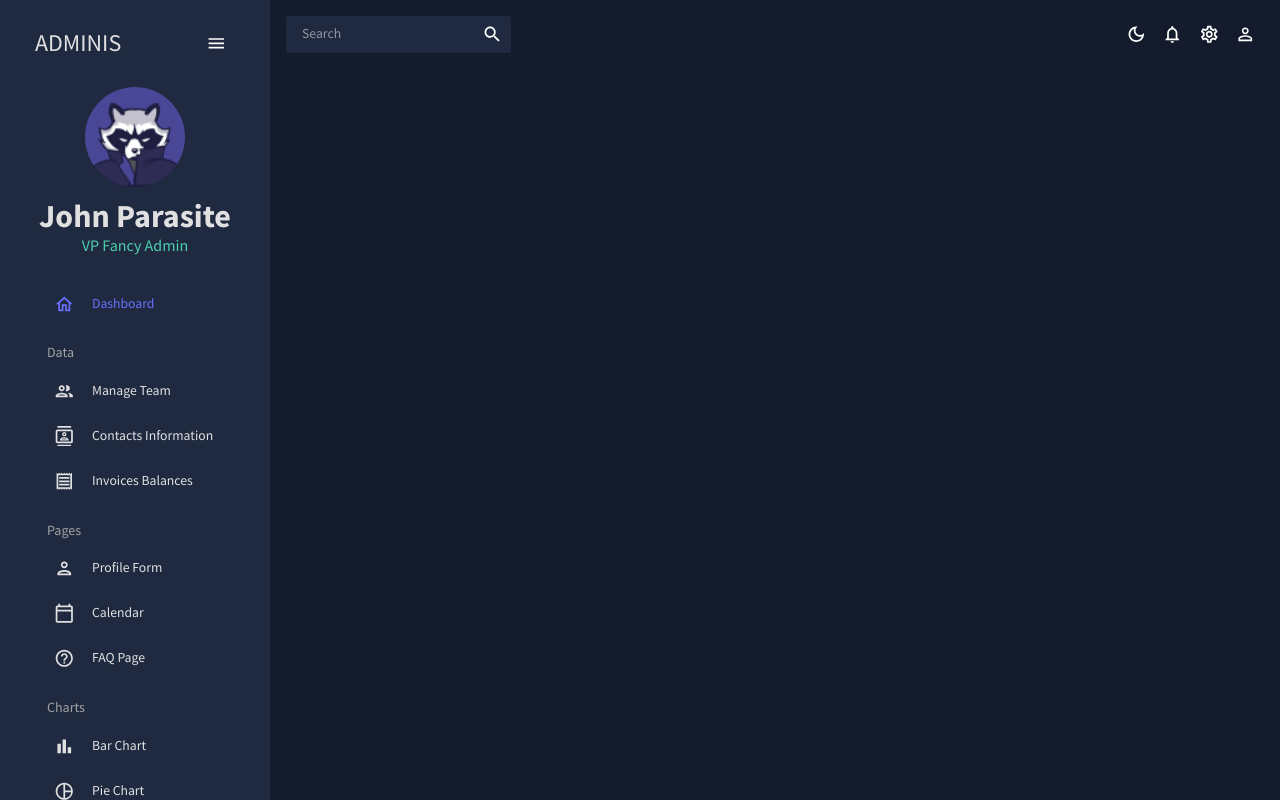
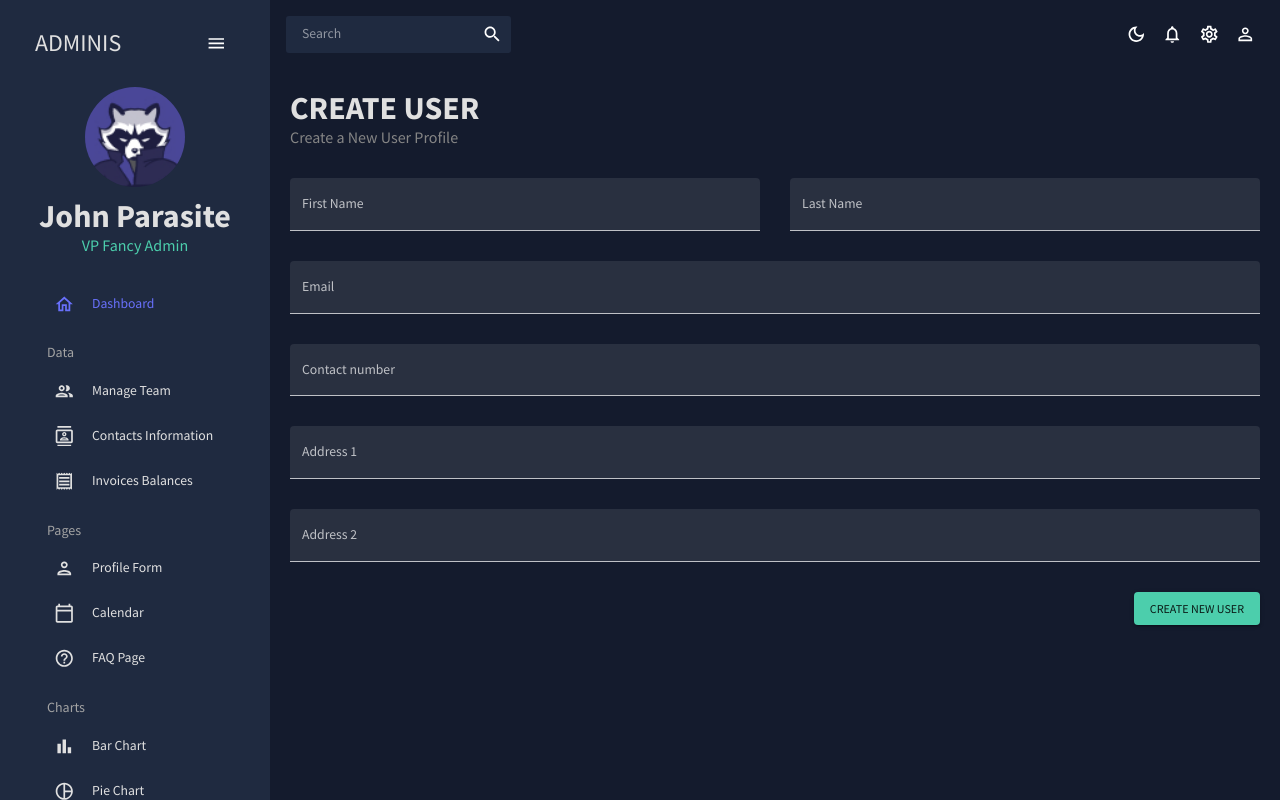
Before and after one commit to JohnTheParasite/React-Dashboard, a React (Vite) app: page /newuser in a window 1280 px wide. Built offline with nearby package versions, Linux system fonts and the light colour scheme.

Commit message:
feat: fixed userCreation page

```diff
--- a/src/App.jsx
+++ b/src/App.jsx
@@ -7,8 +7,8 @@ import Dashboard from './pages/dashboard';
 import Team from './pages/team';
 import Contacts from './pages/contacts';
 import Invoices from './pages/invoices';
+import UserCreation from './pages/userCreation';
 // import Bar from './pages/bar';
-import Form from './pages/form';
 // import Line from './pages/line';
 // import Pie from './pages/pie';
 // import FAQ from './pages/faq';
@@ -32,7 +32,7 @@ function App() {
               <Route path="/team" element={<Team />} />
               <Route path="/contacts" element={<Contacts />} />
               <Route path="/invoices" element={<Invoices />} />
-              <Route path="/form" element={<Form />} />
+              <Route path="/newuser" element={<UserCreation />} />
               {/* <Route path="/bar" element={<Bar />} /> */}
               {/* <Route path="/pie" element={<Pie />} /> */}
               {/* <Route path="/line" element={<Line />} /> */}
--- a/src/pages/form/Form.jsx
+++ /dev/null
@@ -1,159 +0,0 @@
-import { Box, Button, TextField } from '@mui/material';
-import { Formik } from 'formik';
-import * as yup from 'yup';
-import useMediaQuery from '@mui/material/useMediaQuery';
-import Header from '../../components/Header';
-
-const initialValues = {
-  firstName: '',
-  lastName: '',
-  email: '',
-  contact: '',
-  address1: '',
-  address2: '',
-};
-
-const phoneRegExp =
-  /^((\\+[1-9]{1,4}[ \\-]*)|(\\([0-9]{2,3}\\)[ \\-]*)|([0-9]{2,4})[ \\-]*)*?[0-9]{3,4}?[ \\-]*[0-9]{3,4}?$/;
-
-const userSchema = yup.object().shape({
-  firstName: yup.string().required('required'),
-  lastName: yup.string().required('required'),
-  email: yup.string().email('invalid email').required('required'),
-  contact: yup
-    .string()
-    .matches(phoneRegExp, 'Phone number is not valid')
-    .required('required'),
-  address1: yup.string().required('required'),
-  address2: yup.string().required('required'),
-});
-
-const Form = () => {
-  const isNonMobile = useMediaQuery('(min-width:600px)');
-
-  const handleFormSubmit = (values) => {
-    console.log('~values', values);
-  };
-
-  return (
-    <Box m="20px">
-      <Header title="CREATE USER" subtitle="Create a New User Profile" />
-      <Formik
-        onSubmit={handleFormSubmit}
-        initialValues={initialValues}
-        validationSchema={userSchema}
-      >
-        {({
-          values,
-          errors,
-          touched,
-          handleBlur,
-          handleChange,
-          handleSubmit,
-        }) => (
-          <form onSubmit={handleSubmit}>
-            <Box
-              display="grid"
-              gap="30px"
-              gridTemplateColumns="repeat(4, minmax(0, 1fr))"
-              sx={{
-                '& > div': { gridColumn: isNonMobile ? undefined : 'span 4' },
-              }}
-            >
-              <TextField
-                fullWidth
-                variant="filled"
-                type="text"
-                label="First Name"
-                onBlur={handleBlur}
-                onChange={handleChange}
-                value={values.firstName}
-                name="firstName"
-                error={!!touched.firstName && !!errors.firstName}
-                helperText={touched.firstName && errors.firstName}
-                sx={{ gridColumn: 'span 2' }}
-              />
-
-              <TextField
-                fullWidth
-                variant="filled"
-                type="text"
-                label="Last Name"
-                onBlur={handleBlur}
-                onChange={handleChange}
-                value={values.lastName}
-                name="lastName"
-                error={!!touched.lastName && !!errors.lastName}
-                helperText={touched.lastName && errors.lastName}
-                sx={{ gridColumn: 'span 2' }}
-              />
-
-              <TextField
-                fullWidth
-                variant="filled"
-                type="text"
-                label="Email"
-                onBlur={handleBlur}
-                onChange={handleChange}
-                value={values.email}
-                name="email"
-                error={!!touched.email && !!errors.email}
-                helperText={touched.email && errors.email}
-                sx={{ gridColumn: 'span 4' }}
-              />
-
-              <TextField
-                fullWidth
-                variant="filled"
-                type="text"
-                label="Contact number"
-                onBlur={handleBlur}
-                onChange={handleChange}
-                value={values.contact}
-                name="contact"
-                error={!!touched.contact && !!errors.contact}
-                helperText={touched.contact && errors.contact}
-                sx={{ gridColumn: 'span 4' }}
-              />
-
-              <TextField
-                fullWidth
-                variant="filled"
-                type="text"
-                label="Address 1"
-                onBlur={handleBlur}
-                onChange={handleChange}
-                value={values.address1}
-                name="address1"
-                error={!!touched.contact && !!errors.address1}
-                helperText={touched.address1 && errors.address1}
-                sx={{ gridColumn: 'span 4' }}
-              />
-
-              <TextField
-                fullWidth
-                variant="filled"
-                type="text"
-                label="Address 2"
-                onBlur={handleBlur}
-                onChange={handleChange}
-                value={values.address2}
-                name="address2"
-                error={!!touched.address2 && !!errors.address2}
-                helperText={touched.address2 && errors.address2}
-                sx={{ gridColumn: 'span 4' }}
-              />
-            </Box>
-            <Box display="flex" justifyContent="end" mt="20px">
-              <Button type="submit" color="secondary" variant="contained">
-                Create New User
-              </Button>
-            </Box>
-          </form>
-        )}
-      </Formik>
-    </Box>
-  );
-};
-
-export default Form;
--- a/src/pages/form/index.jsx
+++ /dev/null
@@ -1 +0,0 @@
-export { default } from './Form';
--- a/src/pages/global/Sidebar.jsx
+++ b/src/pages/global/Sidebar.jsx
@@ -164,7 +164,7 @@ const Sidebar = () => {
             </Typography>
             <Item
               title="Profile Form"
-              to="/form"
+              to="/newuser"
               icon={<PersonOutlinedIcon />}
               selected={selected}
               setSelected={setSelected}
--- /dev/null
+++ b/src/pages/userCreation/Fields/UserTextField.jsx
@@ -0,0 +1,37 @@
+import { memo } from 'react';
+import { TextField } from '@mui/material';
+
+import { Field, useFormikContext } from 'formik';
+
+const UserTextField = ({
+  field,
+  label,
+  placeholder = '',
+  disabled = false,
+}) => {
+  const { values, touched, errors, handleChange, handleBlur } =
+    useFormikContext();
+
+  return (
+    <Field
+      searchable="true"
+      id={field}
+      name={field}
+      label={label}
+      onChange={handleChange}
+      value={values[field]}
+      width="fluid"
+      placeholder={placeholder}
+      component={TextField}
+      variant="filled"
+      type="text"
+      helperText={touched[field] && errors[field]}
+      error={!!touched[field] && !!errors[field]}
+      onBlur={handleBlur}
+      disabled={disabled}
+      fullWidth
+    />
+  );
+};
+
+export default memo(UserTextField);
--- /dev/null
+++ b/src/pages/userCreation/UserCreation.jsx
@@ -0,0 +1,36 @@
+import { Box, Button, useMediaQuery } from '@mui/material';
+import Header from '../../components/Header';
+import UserTextField from './Fields/UserTextField';
+import { useFormikContext } from 'formik';
+
+const UserCreation = () => {
+  const { submitForm } = useFormikContext();
+
+  return (
+    <Box display="flex" flexDirection="column" gap="30px">
+      <Header title="CREATE USER" subtitle="Create a New User Profile" />
+
+      <Box display="flex" gap="30px">
+        <UserTextField field="firstName" label="First Name" />
+
+        <UserTextField field="lastName" label="Last Name" />
+      </Box>
+
+      <UserTextField field="email" label="Email" />
+
+      <UserTextField field="contact" label="Contact number" />
+
+      <UserTextField field="address1" label="Address 1" />
+
+      <UserTextField field="address2" label="Address 2" />
+
+      <Box display="flex" justifyContent="end">
+        <Button onClick={submitForm} color="secondary" variant="contained">
+          Create New User
+        </Button>
+      </Box>
+    </Box>
+  );
+};
+
+export default UserCreation;
--- /dev/null
+++ b/src/pages/userCreation/UserCreationForm.jsx
@@ -0,0 +1,48 @@
+import { Box } from '@mui/material';
+import { Formik } from 'formik';
+import * as yup from 'yup';
+import UserCreation from './UserCreation';
+
+const initialValues = {
+  firstName: '',
+  lastName: '',
+  email: '',
+  contact: '',
+  address1: '',
+  address2: '',
+};
+
+const phoneRegExp =
+  /^((\\+[1-9]{1,4}[ \\-]*)|(\\([0-9]{2,3}\\)[ \\-]*)|([0-9]{2,4})[ \\-]*)*?[0-9]{3,4}?[ \\-]*[0-9]{3,4}?$/;
+
+const userSchema = yup.object().shape({
+  firstName: yup.string().required('required'),
+  lastName: yup.string().required('required'),
+  email: yup.string().email('invalid email').required('required'),
+  contact: yup
+    .string()
+    .matches(phoneRegExp, 'Phone number is not valid')
+    .required('required'),
+  address1: yup.string().required('required'),
+  address2: yup.string().required('required'),
+});
+
+const UserCreationForm = () => {
+  const handleFormSubmit = (values) => {
+    console.log('~values', values);
+  };
+
+  return (
+    <Box m="20px">
+      <Formik
+        enableReinitialize
+        onSubmit={handleFormSubmit}
+        initialValues={initialValues}
+        validationSchema={userSchema}
+        component={UserCreation}
+      />
+    </Box>
+  );
+};
+
+export default UserCreationForm;
--- /dev/null
+++ b/src/pages/userCreation/index.jsx
@@ -0,0 +1 @@
+export { default } from './UserCreationForm';
```
